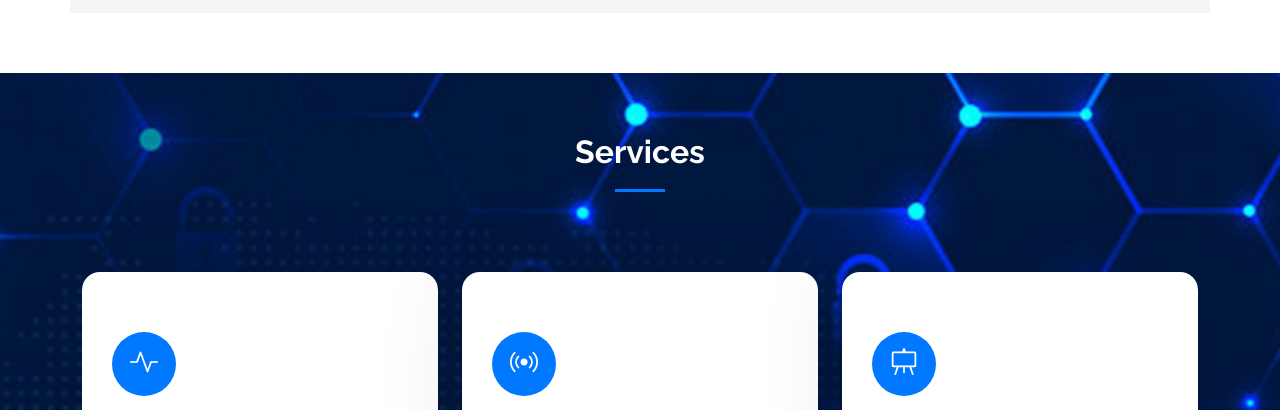
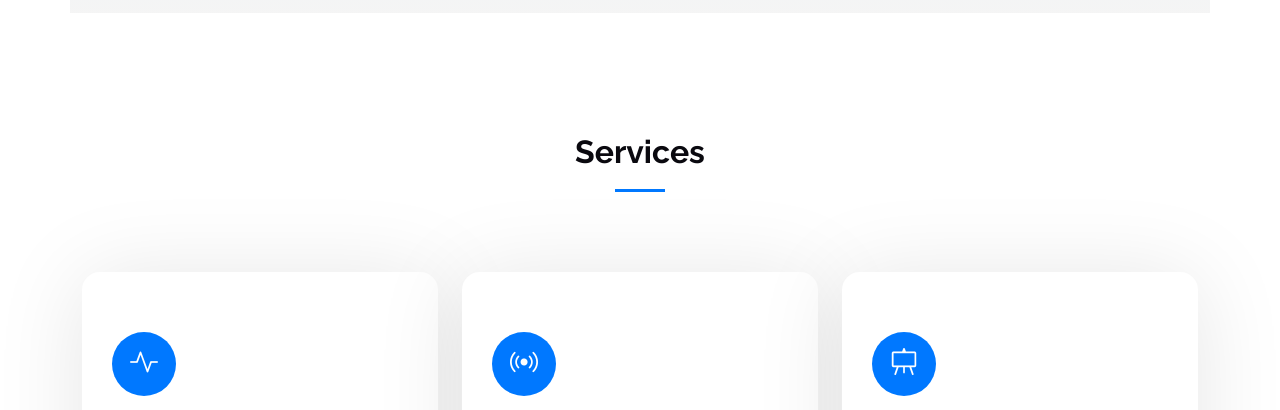
Before and after one commit to erick-joseph/myportfolio, a plain HTML site: page index.html in a window 1280 px wide. Shown: the part 3008-3418 px from the top of the page. Drawn offline with nearby package versions, Linux system fonts and the light colour scheme.

Commit message:
Update main.css

```diff
--- a/assets/css/main.css
+++ b/assets/css/main.css
@@ -949,7 +949,7 @@ background-image: linear-gradient(rgba(193, 235, 255, 0.76), rgba(243, 243, 243,
 /*--------------------------------------------------------------
 # Services Section
 --------------------------------------------------------------*/
-#techservices {
+/*#techservices {
   background-image: url(/assets/img/tech.jpg);
   background-position: center;
   background-repeat: no-repeat;
@@ -958,7 +958,7 @@ background-image: linear-gradient(rgba(193, 235, 255, 0.76), rgba(243, 243, 243,
 }
 #techservices h2 {
   color :#ffff;
-}
+}*/
 .services .service-item {
   background-color: var(--surface-color);
   box-shadow: 0px 5px 90px 0px rgba(0, 0, 0, 0.1);
```
